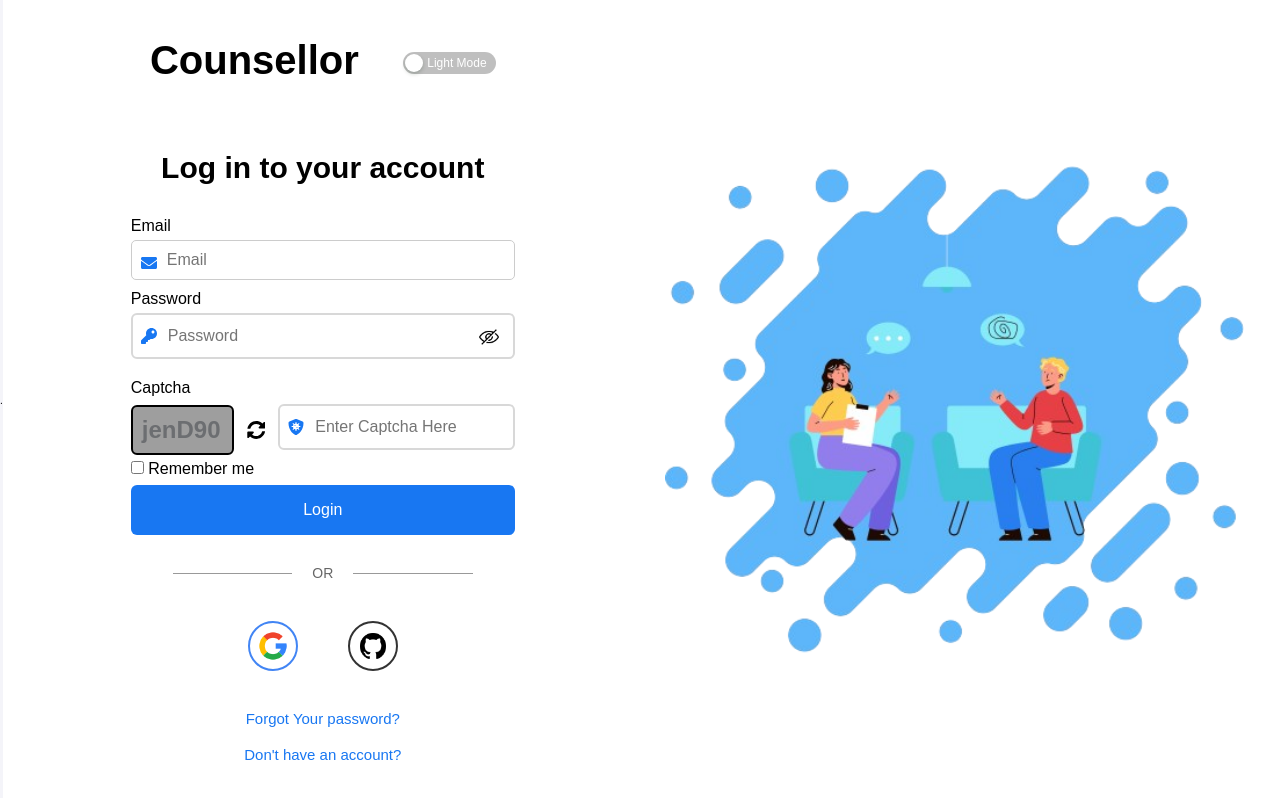
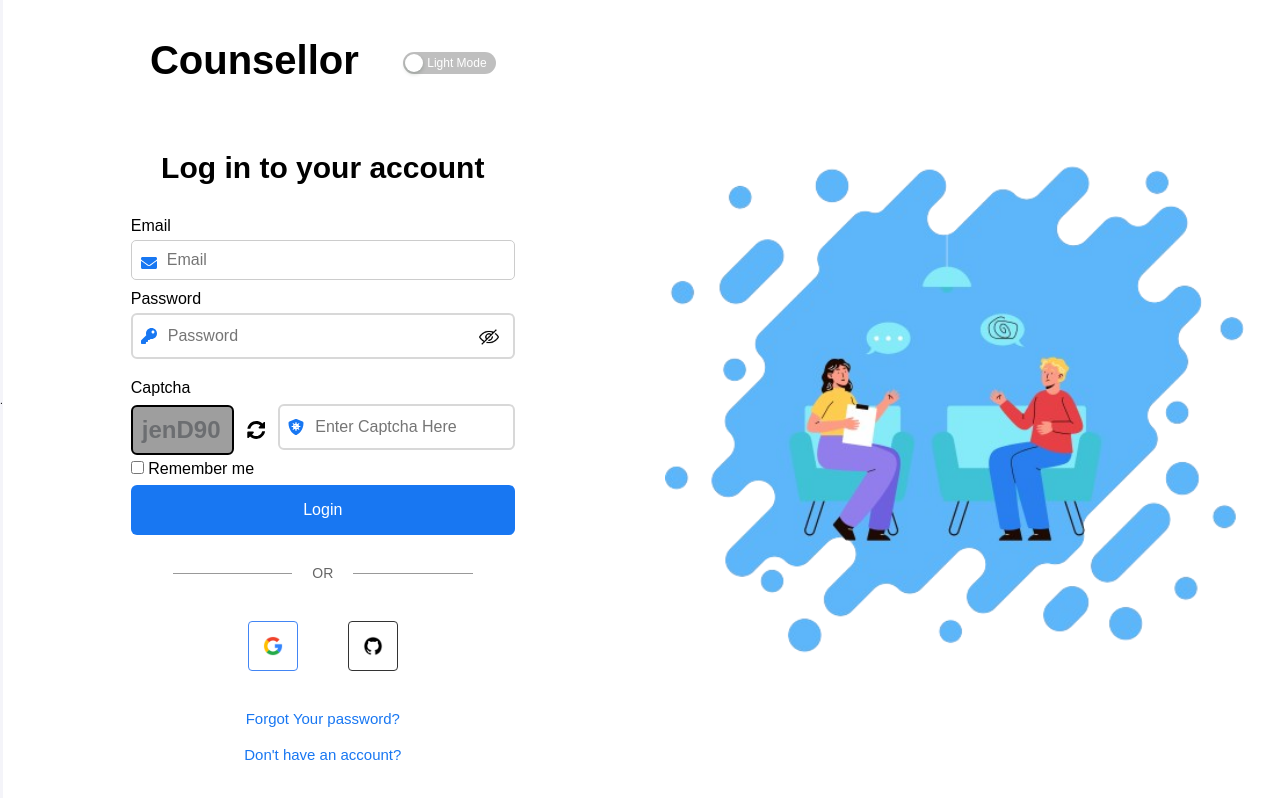
Before and after one commit to Counselllor/Counsellor-Web, a React (Vite) app: page / in a window 1280 px wide. Built offline with nearby package versions, Linux system fonts and the light colour scheme; no server answers; grey boxes are pictures that could not be loaded; a web font is replaced by a local one.

Commit message:
done merged

```diff
--- a/src/components/Login/Login.css
+++ b/src/components/Login/Login.css
@@ -355,7 +355,7 @@ form div {
 .social-btn {
   width: 50px;
   height: 50px;
-  border-radius: 50%;
+  border-radius: 4px;
   display: flex;
   justify-content: center;
   align-items: center;
@@ -364,13 +364,13 @@ form div {
 }
 
 .social-icon {
-  width: 30px;
-  height: 30px;
+  width: 20px;
+  height: 20px;
 }
 
 .google-btn {
   background-color: #fff;
-  border: 2px solid #4285F4;
+  border: 1px solid #4285F4;
 }
 
 .google-btn:hover {
@@ -379,13 +379,9 @@ form div {
 
 .github-btn {
   background-color: #fff;
-  border: 2px solid #333;
+  border: 1px solid #333;
 }
 
 .github-btn:hover {
   background-color: #333;
 }
-
-.social-btn:hover .social-icon {
-  filter: brightness(0) invert(1);
-}
```
